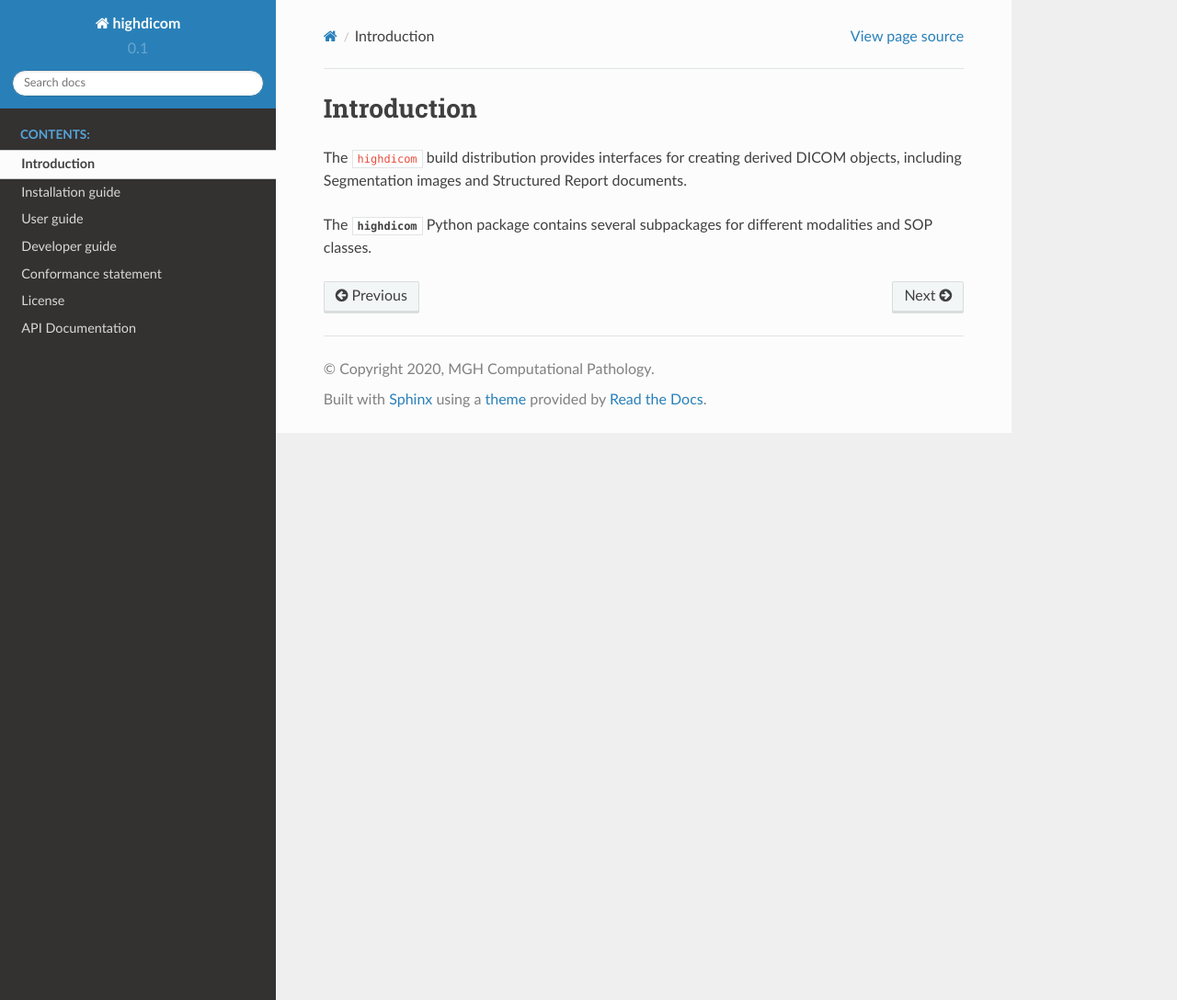
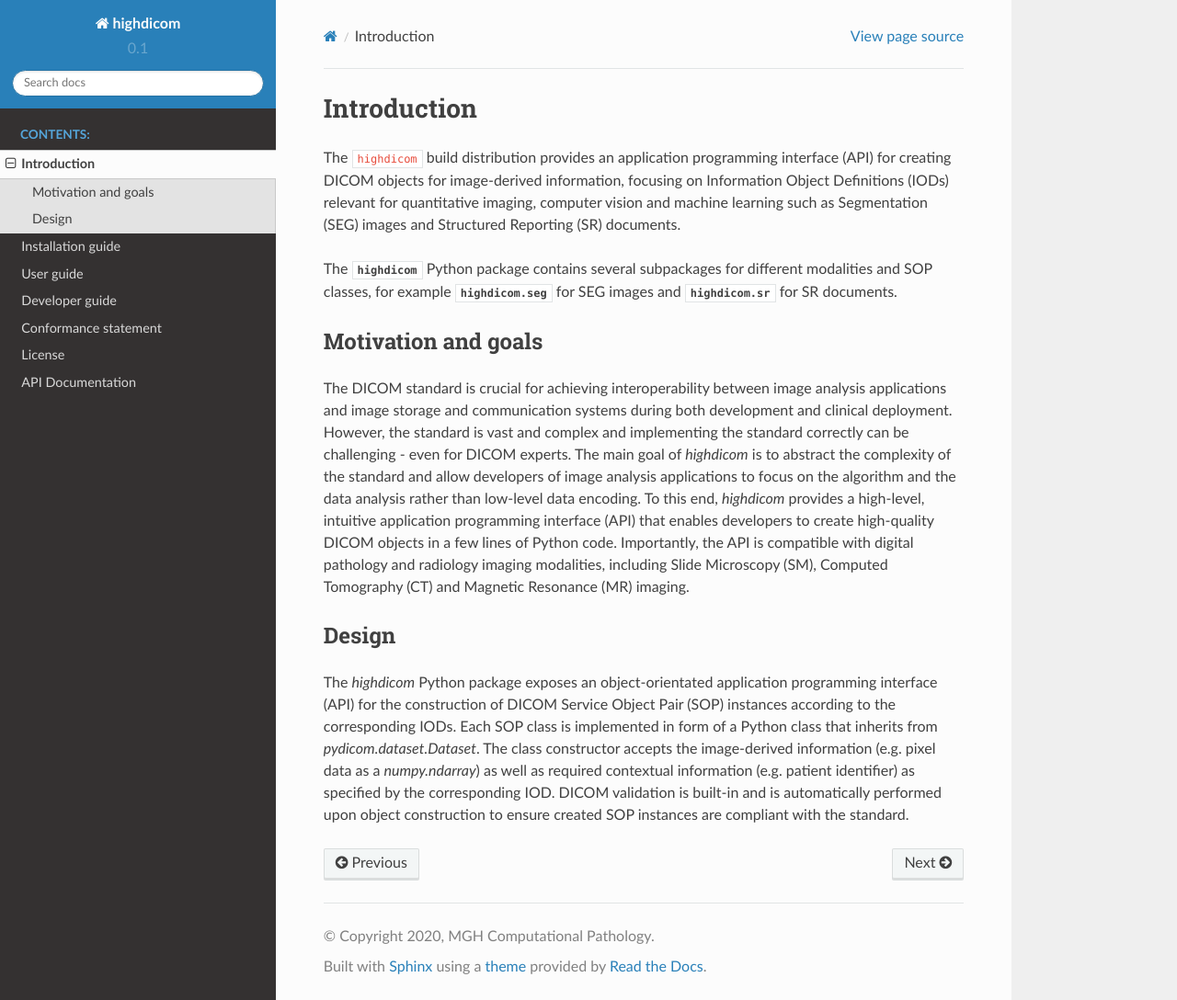
Before and after one commit to ImagingDataCommons/highdicom, a Sphinx documentation site: the page built from docs/introduction.rst, in a window 1280 px wide and 1088 px high. Shown: the whole window at 92% size. Built offline with Sphinx 7.4.7 and the Read the Docs theme 2.0.0, drawn with Linux system fonts in a browser that asks for light colours.

Commit message:
Improve introduction section of documentation

```diff
--- a/docs/introduction.rst
+++ b/docs/introduction.rst
@@ -3,6 +3,23 @@
 Introduction
 ============
 
-The ``highdicom`` build distribution provides interfaces for creating derived DICOM objects, including Segmentation images and Structured Report documents.
+The ``highdicom`` build distribution provides an application programming interface (API) for creating DICOM objects for image-derived information, focusing on Information Object Definitions (IODs) relevant for quantitative imaging, computer vision and machine learning such as Segmentation (SEG) images and Structured Reporting (SR) documents.
 
-The :mod:`highdicom` Python package contains several subpackages for different modalities and SOP classes.
+The :mod:`highdicom` Python package contains several subpackages for different modalities and SOP classes, for example :mod:`highdicom.seg` for SEG images and :mod:`highdicom.sr` for SR documents.
+
+Motivation and goals
+--------------------
+
+The DICOM standard is crucial for achieving interoperability between image analysis applications and image storage and communication systems during both development and clinical deployment.
+However, the standard is vast and complex and implementing the standard correctly can be challenging - even for DICOM experts.
+The main goal of *highdicom* is to abstract the complexity of the standard and allow developers of image analysis applications to focus on the algorithm and the data analysis rather than low-level data encoding.
+To this end, *highdicom* provides a high-level, intuitive application programming interface (API) that enables developers to create high-quality DICOM objects in a few lines of Python code.
+Importantly, the API is compatible with digital pathology and radiology imaging modalities, including Slide Microscopy (SM), Computed Tomography (CT) and Magnetic Resonance (MR) imaging.
+
+Design
+------
+
+The `highdicom` Python package exposes an object-orientated application programming interface (API) for the construction of DICOM Service Object Pair (SOP) instances according to the corresponding IODs.
+Each SOP class is implemented in form of a Python class that inherits from `pydicom.dataset.Dataset`.
+The class constructor accepts the image-derived information (e.g. pixel data as a `numpy.ndarray`) as well as required contextual information (e.g. patient identifier) as specified by the corresponding IOD.
+DICOM validation is built-in and is automatically performed upon object construction to ensure created SOP instances are compliant with the standard.
```
